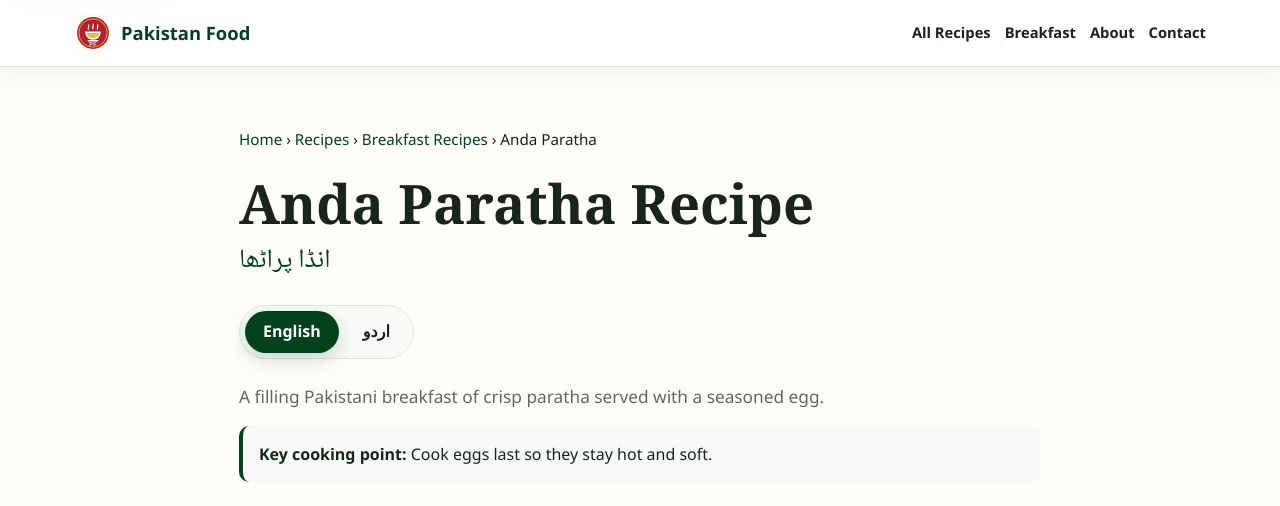
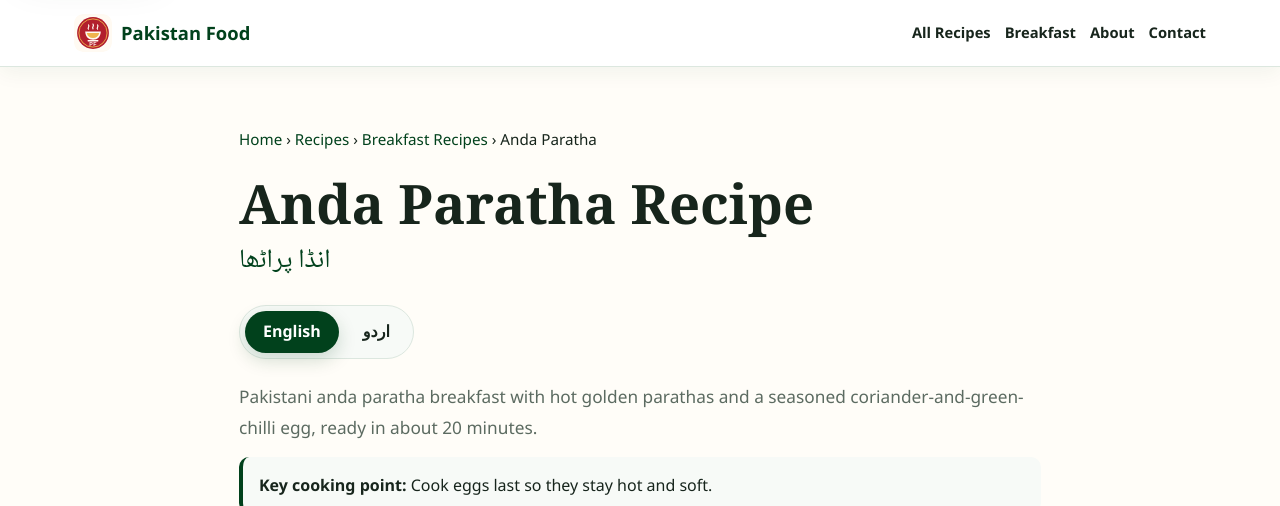
Before and after one commit to manazarali01-hub/pakistan-food, a Jekyll site: the page built from recipes/anda-paratha.html, in a window 1280 px wide and 1400 px high. Shown: the top 506 px of the window. Built offline with Jekyll 4.4.1, drawn with Linux system fonts in a browser that asks for light colours; some of the changed text lies outside the part shown; grey boxes are pictures that could not be loaded.

Commit message:
Strengthen Anda Paratha recipe content

```diff
--- a/_data/recipes/anda-paratha.json
+++ b/_data/recipes/anda-paratha.json
@@ -1 +1,30 @@
-{"id":27,"name":"Anda Paratha","category":"Breakfast","time":"20 min","serves":2,"image":"https://commons.wikimedia.org/wiki/Special:FilePath/Anda_Paratha.jpg?width=800","description":"A filling Pakistani breakfast of crisp paratha served with a seasoned egg.","ingredients":["2 parathas","2 eggs","1 green chili, finely chopped","2 tbsp fresh coriander, chopped","Salt to taste","Black pepper to taste","Oil or ghee as needed"],"method":["Heat a tawa over medium heat and cook each paratha with a little ghee or oil until golden and crisp on both sides. Keep warm.","Beat the eggs with green chili, coriander, salt and black pepper.","Heat a lightly greased frying pan over medium heat and add the egg mixture.","Cook until the egg is fully set, turning or folding as preferred; avoid leaving liquid raw egg in the centre.","Serve immediately with the hot parathas and chutney or pickle if desired."],"tips":["Use medium heat so the paratha browns without burning.","Cook the egg until fully set for food safety."]}
+{
+  "id": 27,
+  "name": "Anda Paratha",
+  "category": "Breakfast",
+  "time": "20 min",
+  "serves": 2,
+  "image": "https://commons.wikimedia.org/wiki/Special:FilePath/Anda_Paratha.jpg?width=800",
+  "description": "Pakistani anda paratha breakfast with hot golden parathas and a seasoned coriander-and-green-chilli egg, ready in about 20 minutes.",
+  "ingredients": [
+    "2 parathas",
+    "2 eggs",
+    "1 green chilli, finely chopped",
+    "2 tbsp fresh coriander, chopped",
+    "Salt to taste",
+    "Black pepper to taste",
+    "Oil or ghee, as needed"
+  ],
+  "method": [
+    "Heat a tawa over medium heat and cook each paratha with a little ghee or oil, turning as needed until both sides are golden and cooked through. Keep the parathas warm.",
+    "Crack the eggs into a bowl and beat with the green chilli, coriander, salt and black pepper until evenly combined.",
+    "Lightly grease a frying pan and heat it over medium heat before adding the egg mixture.",
+    "Cook until the underside is set, then turn, fold or gently stir according to the style you prefer. Continue until no liquid raw egg remains.",
+    "Serve the egg immediately with the hot parathas, adding chutney, yogurt or pickle on the side if desired."
+  ],
+  "tips": [
+    "Use medium heat so the paratha cooks through and browns without scorching.",
+    "Keep cooked parathas loosely covered while the egg cooks so they stay warm without becoming soggy.",
+    "Cook the egg until fully set rather than judging doneness only by surface colour."
+  ]
+}
```
